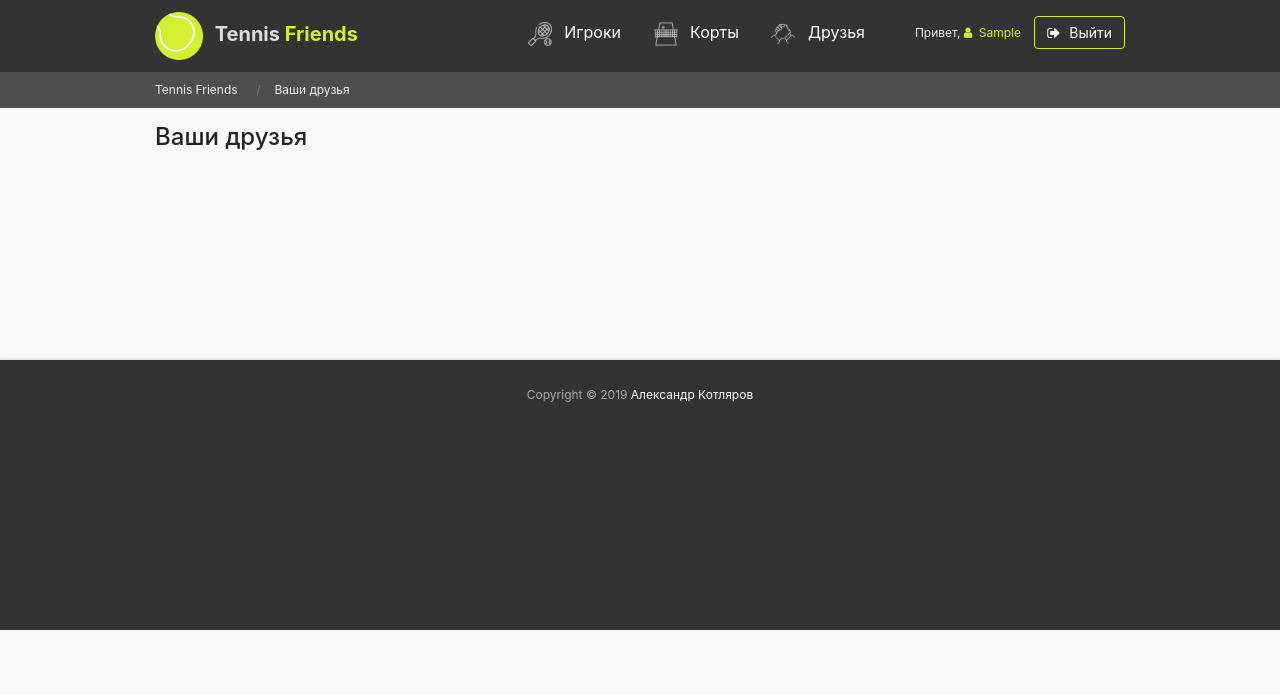
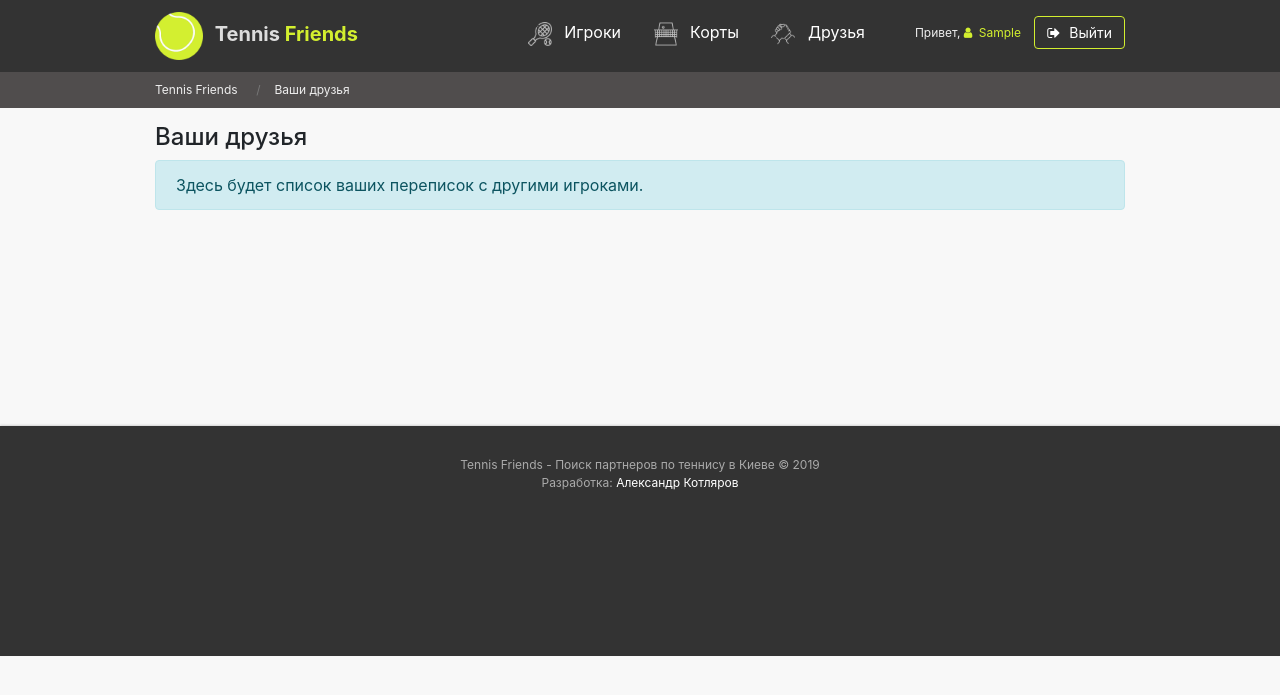
Before and after one commit to AlexKotl/tennis-friends, a Django app: page /friends/ in a window 1280 px wide. Shown: the top 695 px of the page. Run offline with Django 3.2, Linux system fonts and the light colour scheme; the visitor is signed in with stand-in values (Sample User, id 1); data comes from the database, SQL or seed files in the repository; data that the repository does not hold is empty; style sheets or scripts are compiled from the project's sources; some libraries are stand-ins or nearby versions.

Commit message:
minor text and layout updates

```diff
--- a/app/templates/friends.html
+++ b/app/templates/friends.html
@@ -11,6 +11,13 @@
 
 {% block content %}
     <h1>Ваши друзья</h1>
+
+    {% if messages|length == 0 %}
+        <div class="alert alert-info">
+            Здесь будет список ваших переписок с другими игроками.
+        </div>
+    {% endif %}
+
     <div class="friends-list">
         {% for message in messages %}
             <div class="row">
--- a/app/templates/index.html
+++ b/app/templates/index.html
@@ -89,8 +89,9 @@
     </div>
 
     <div class="site-footer">
-        <div class="top-menu-container clearfix text-center">
-            Copyright &copy; 2019 <a href="https://www.facebook.com/kotl.alex">Александр Котляров</a>
+        <div class="top-menu-container clearfix text-center justify-content-center align-self-center">
+            Tennis Friends - Поиск партнеров по теннису в Киеве &copy; 2019
+            <br>Разработка: <a href="https://www.facebook.com/kotl.alex">Александр Котляров</a>
         </div>
     </div>
 </body>
--- a/app/templates/registration/register.html
+++ b/app/templates/registration/register.html
@@ -127,7 +127,9 @@
                     })
 
                 </script>
-                <br>
+                <p>
+                    <small class="form-text text-muted">Отметьте корты на которых вы играете на карте или выберите из списка ниже:</small>
+                </p>
                 <div class="row">
                     {{ form.courts.errors }}
                     {% for court in form.fields.courts.queryset %}
--- a/scss/styles.scss
+++ b/scss/styles.scss
@@ -241,9 +241,9 @@ i.fa {
     background-color: #333333;
     box-shadow: 0px -1px 2px lightgray;
     color: #aaa;
-    line-height: 70px;
+    height: 100px;
     font-size: 12px;
-    padding-bottom: 200px;
+    padding: 30px 20px 200px 20px;
 
     a {
         color: white;
```
